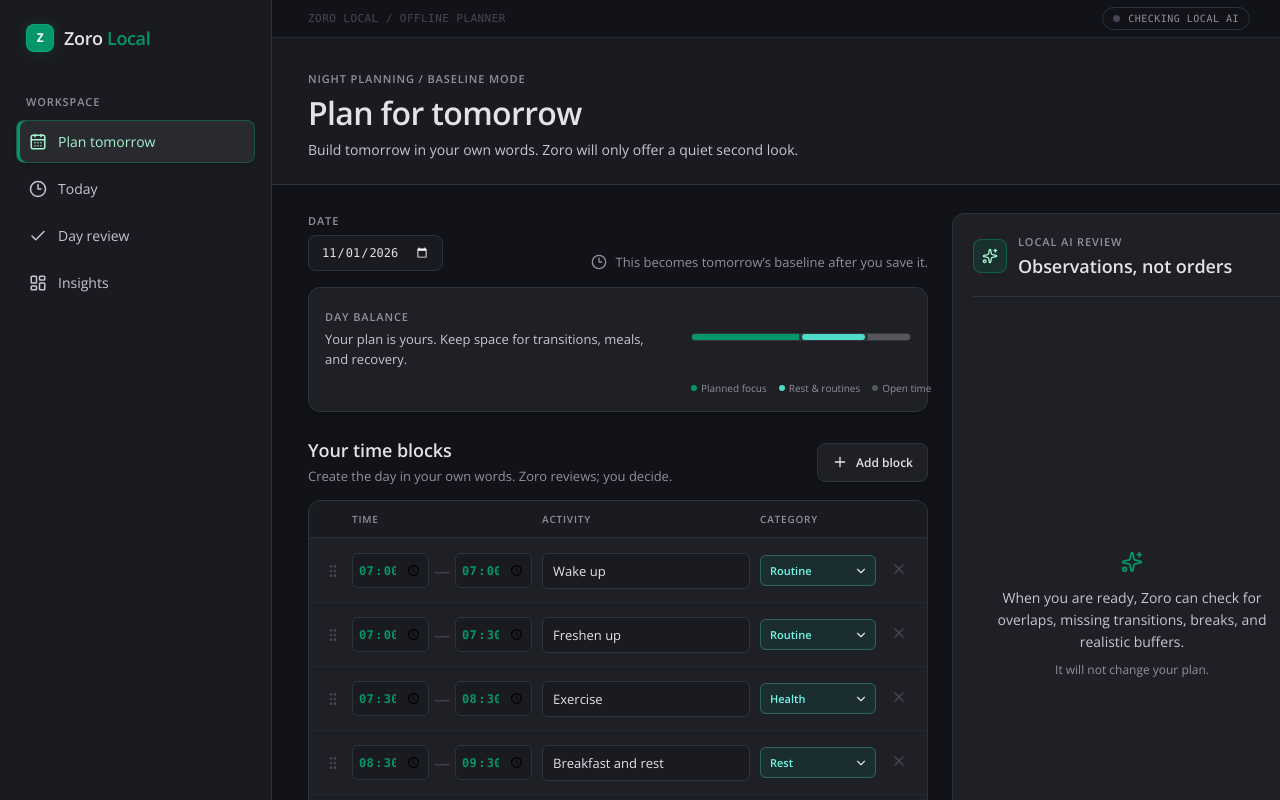
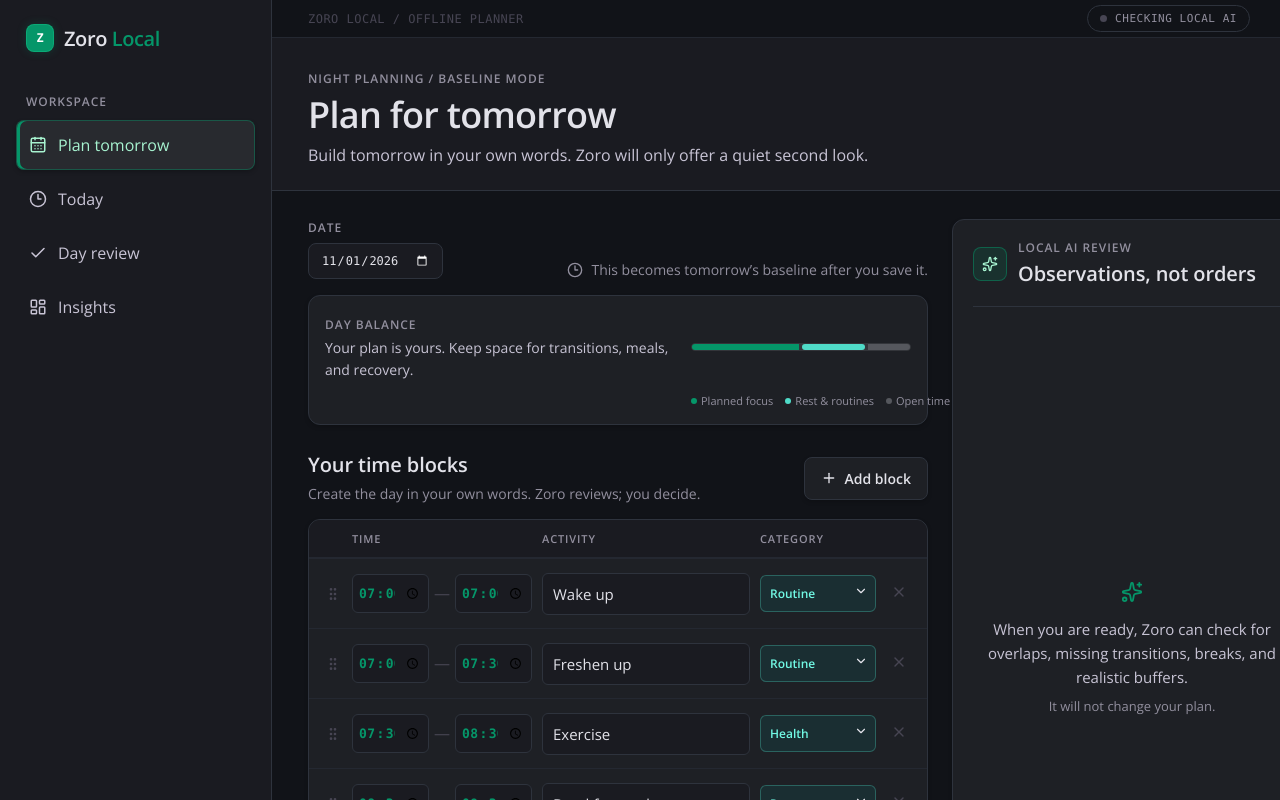
Before and after one commit to AYushgupta4387/zoro-local, a React (Vite) app: page / in a window 1280 px wide. Shown: the top 800 px of the page. Built offline with nearby package versions, Linux system fonts and the light colour scheme.

Commit message:
style: increase application typography scale

```diff
--- a/src/styles.css
+++ b/src/styles.css
@@ -30,3 +30,26 @@ nav { display: grid; gap: 4px; }.nav-item { display: flex; align-items: center;
 /* Emerald primary system: user-selected #059669 replaces the lavender accent. */
 .category-work select, .category-study select { border-color: rgba(5,150,105,.48); color: #a7f3d0; background: rgba(5,150,105,.15); }
 .ai-icon { border-color: rgba(5,150,105,.48); background: rgba(5,150,105,.15); color: #a7f3d0; }
+
+/* Larger desktop reading scale. */
+.brand { font-size: 20px; }
+.workspace-label, .eyebrow, .date-row label { font-size: 12px; }
+.nav-item { font-size: 16px; padding-block: 13px; }
+.privacy-note, .help { font-size: 13px; }
+.window-bar { font-size: 12px; }
+.local-status { font-size: 11px; padding: 6px 12px; }
+.topbar h1 { font-size: 36px; line-height: 44px; }
+.topbar p { font-size: 16px; line-height: 26px; }
+.baseline-note { font-size: 14px; }
+.balance-card strong, .section-head p { font-size: 14px; line-height: 22px; }
+.balance-legend { font-size: 11px; }
+.section-head h2, .review-panel h2 { font-size: 20px; line-height: 28px; }
+.ghost-button, .secondary-button, .primary-button { font-size: 14px; padding: 11px 16px; }
+.timeline-header { font-size: 11px; }
+.block-row { min-height: 70px; }
+.time-inputs input { font-size: 13px; padding-block: 9px; }
+.activity-input { font-size: 15px; padding-block: 10px; }
+.select-wrap select { font-size: 12px; padding-block: 9px; }
+.review-empty p, .review-result { font-size: 15px; line-height: 24px; }
+.review-empty span { font-size: 13px; }
+.review-footer { font-size: 11px; }
```
